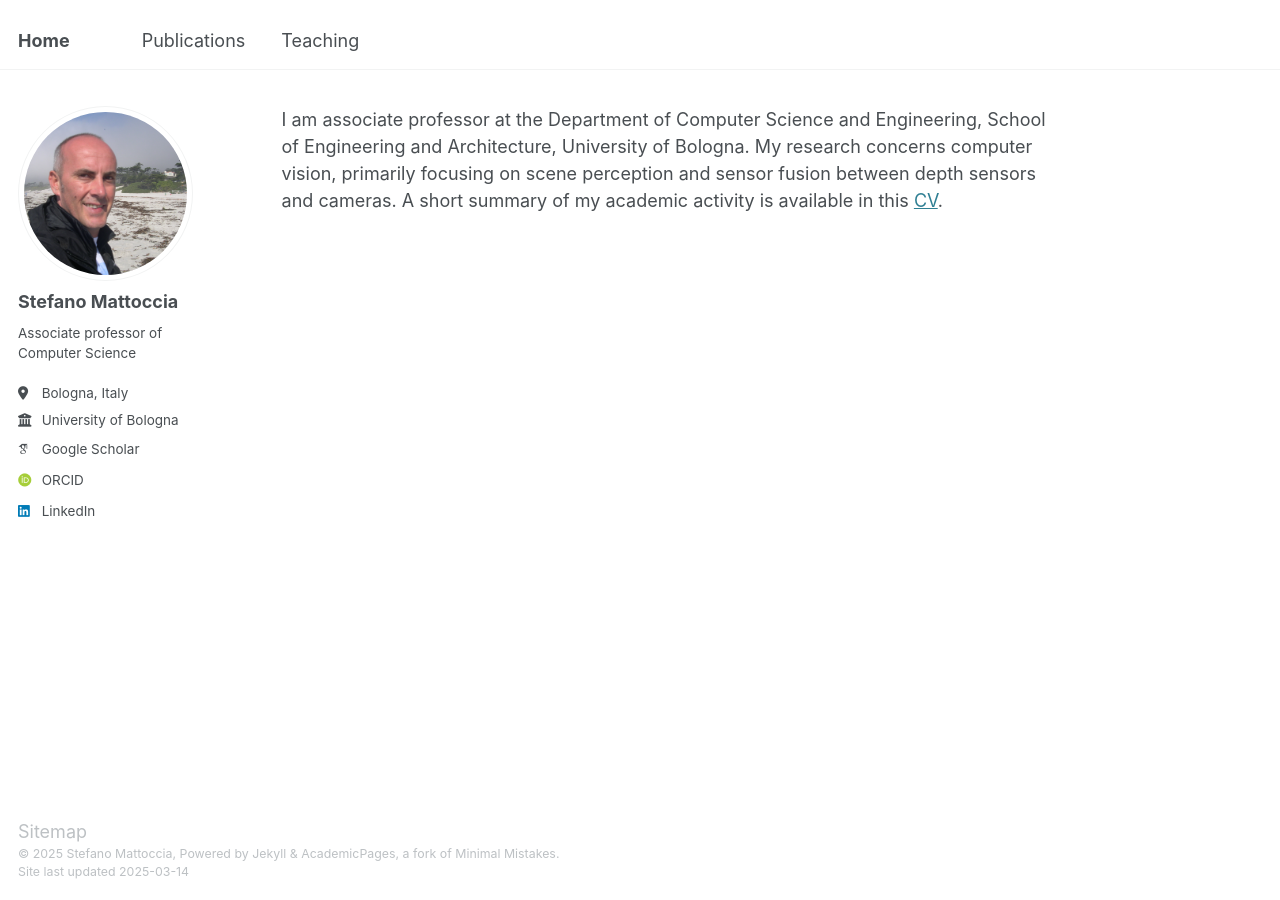
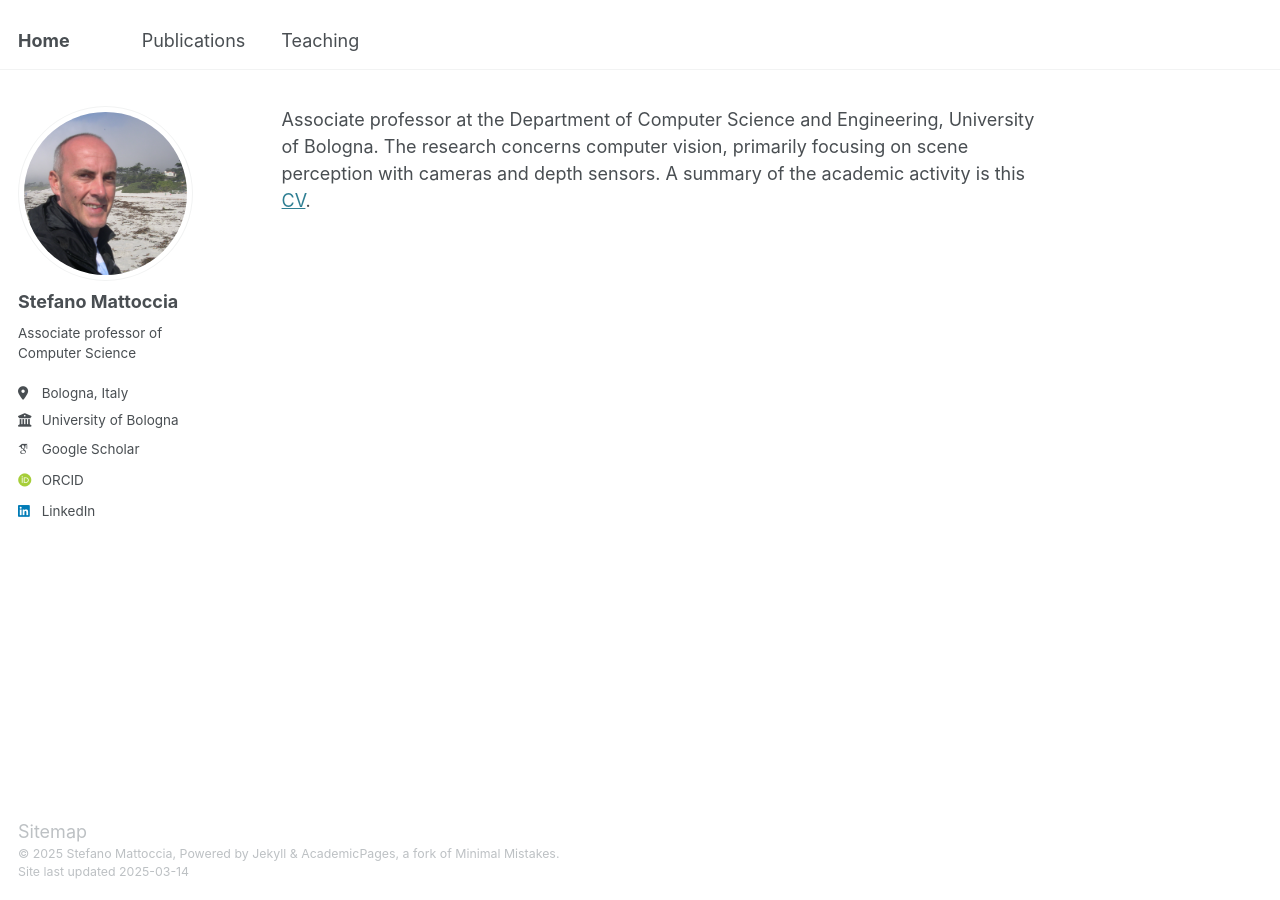
Before and after one commit to stefanomattoccia/stefanomattoccia.github.io, a Jekyll site: the page built from _pages/about.md, in a window 1280 px wide. Built offline with Jekyll 4.4.1, drawn with Linux system fonts in a browser that asks for light colours; some web fonts are replaced.

Commit message:
Update about.md

```diff
--- a/_pages/about.md
+++ b/_pages/about.md
@@ -7,4 +7,6 @@ redirect_from:
   - /about.html
 ---
 
-I am associate professor at the Department of Computer Science and Engineering, School of Engineering and Architecture, University of Bologna. My research concerns computer vision, primarily focusing on scene perception and sensor fusion between depth sensors and cameras. A short summary of my academic activity is available in this [CV](/files/CV_ENG.pdf).
+Associate professor at the Department of Computer Science and Engineering, University of Bologna.
+The research concerns computer vision, primarily focusing on scene perception with cameras and depth sensors.
+A summary of the academic activity is this [CV](/files/CV_ENG.pdf).
```
